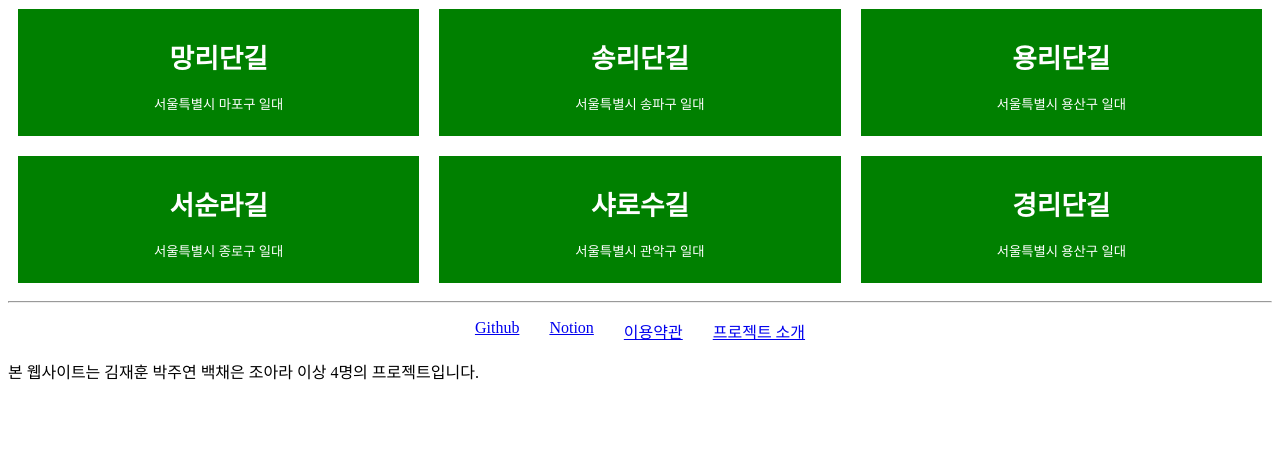
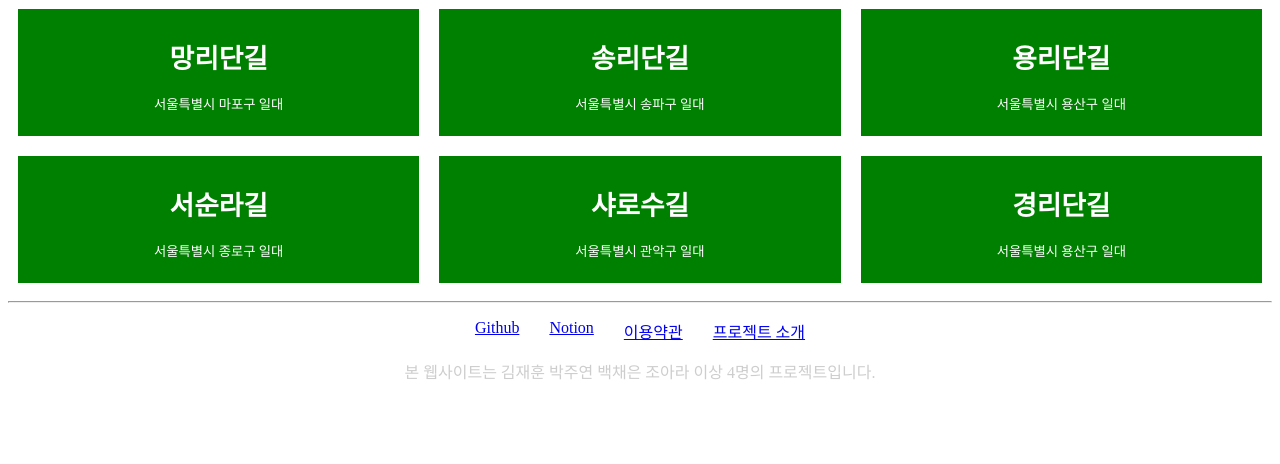
Before and after one commit to ara42/Blog_Project, a Python web app: template flask/templates/home.html in a window 1280 px wide. Shown: the part 318-782 px from the top of the page. Run offline with Jinja, Linux system fonts and the light colour scheme; the template is opened without the code that fills it, so the values that code supplies are empty; some web fonts are replaced.

Commit message:
Update style.css

```diff
--- a/flask/static/style.css
+++ b/flask/static/style.css
@@ -24,8 +24,8 @@ h1, h2, h3, h4, h5 {
 }
 
 .tail {
+  text-align: center;
   color: rgba(128, 128, 128, 0.393)
-  text-align: center;
 }
 
 * {
```
